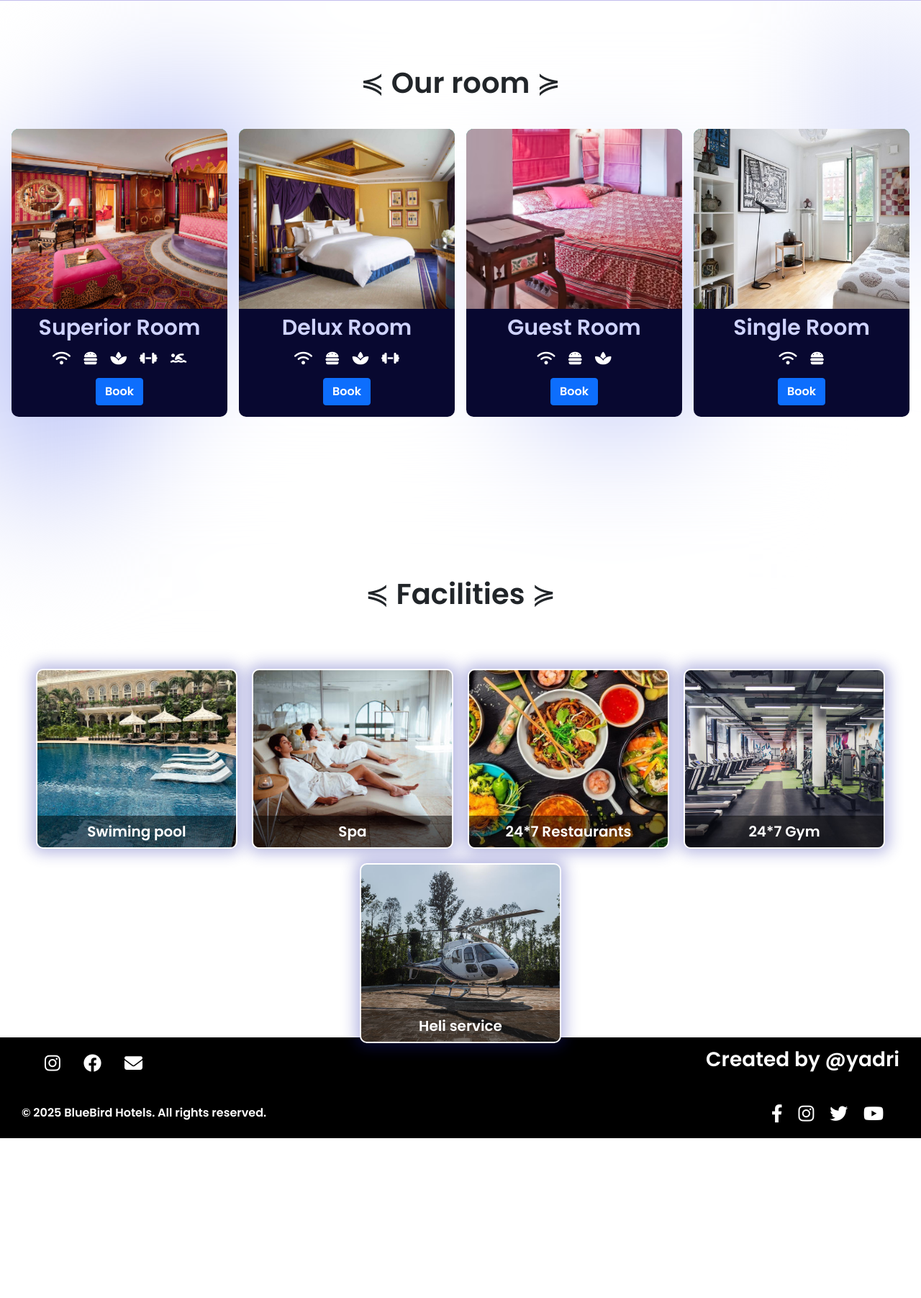
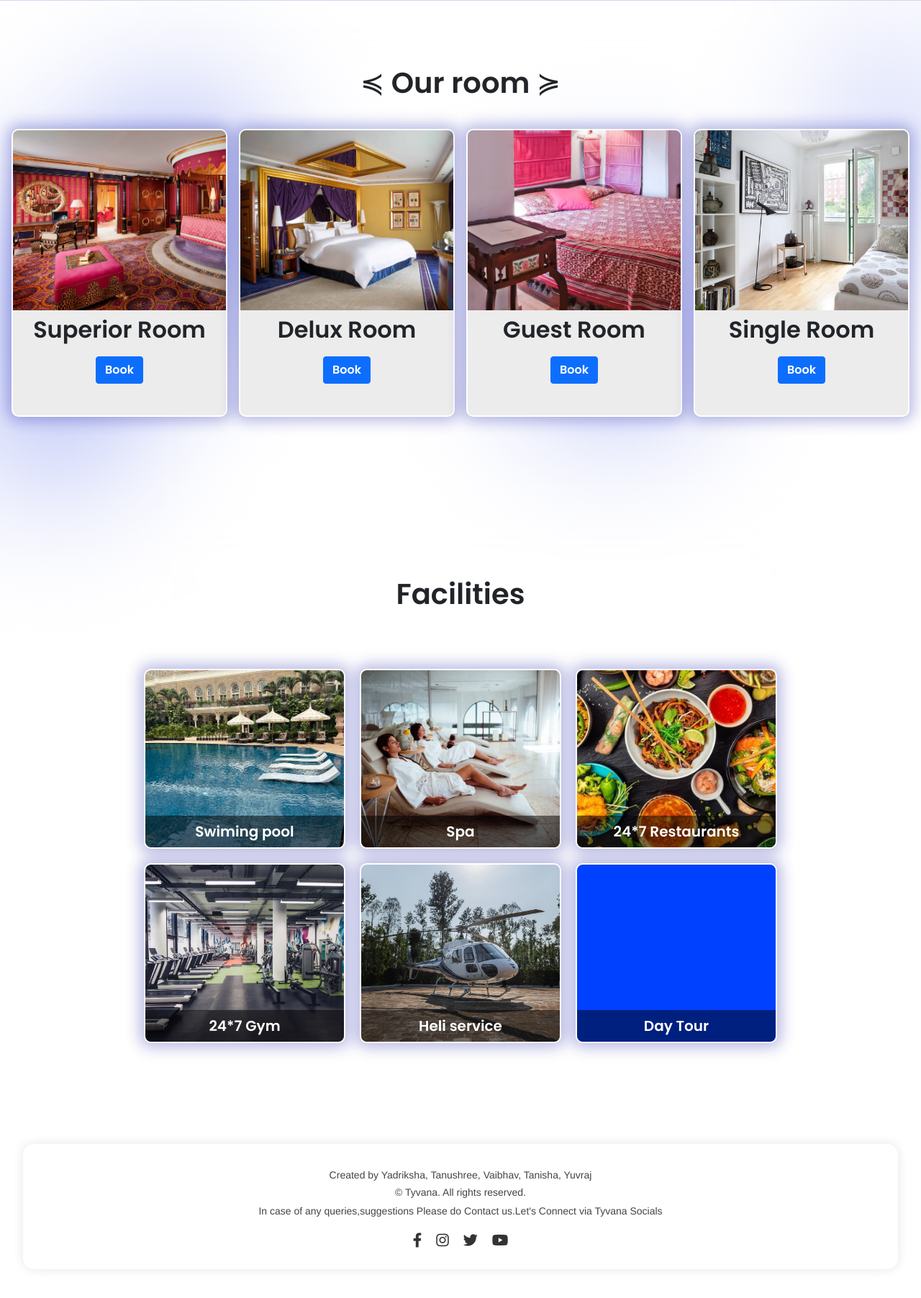
Before and after one commit to yadrikshauprety/dbms, a PHP site: page /hotelmanage_system/home.php in a window 1280 px wide. Shown: the part 799-2602 px from the top of the page at 72% size. Before the commit the page ends 2380 px from the top, so only its background shows below. Run offline with PHP 8.4, Linux system fonts and the light colour scheme; a user stored in the database is signed in.

Commit message:
Add files via upload

```diff
--- a/Hotel-Management-System/css/home.css
+++ b/Hotel-Management-System/css/home.css
@@ -21,11 +21,11 @@
     /* text-shadow: var(--bg-text-shadow); */
 }
 
-nav{
+nav {
     position: fixed;
     height: 60px;
     width: 100%;
-    background-color: rgba(255, 255, 255, 0.279);
+    background-color: #ffffff; /* Solid white background */
     z-index: 200;
     display: flex;
     justify-content: space-between;
@@ -33,6 +33,7 @@ nav{
     padding: 0px 100px;
     /* box-shadow: 0px 0px 6px 2px rgba(0, 0, 0, 0.386); */
 }
+
 
 nav ul{
     width: 500px;
@@ -100,13 +101,13 @@ ul li a:hover{
     height: 100vh;
     /* padding: 0 50px; */
 }
-#firstsection .carousel-inner::after{
+/*#firstsection .carousel-inner::after{
     content: "";
     position: absolute;
     height: 100vh;
     width: 100%;
     background-color: rgba(178, 170, 236, 0.533);
-}
+}*/
 
 #firstsection .carousel-item{
     overflow: hidden;
@@ -185,7 +186,17 @@ ul li a:hover{
     background-color: rgb(8, 8, 48);
     border-radius: 10px;
     overflow: hidden;
-    /* margin: 0 20px; */
+    /* margin: 0 20px*/
+    border: 2px solid white;
+    background-color: #ececec;
+    background-size: cover;
+    background-position: center;
+    border-radius: 10px;
+    overflow: hidden;
+    position: relative;
+    box-shadow: var(--bg-box-shadow);
+    transition: transform 0.2s ease;
+
 }
 
 .hotelphoto{
@@ -212,8 +223,8 @@ ul li a:hover{
     text-align: center;
 }
 
-.roomdata h2{
-color: rgb(207, 211, 255);
+.roomdata h4{
+color: rgb(21, 21, 21);
 font-size: 30px;
 }
 
@@ -248,13 +259,17 @@ font-size: 30px;
 }
 
 #thirdsection{
-    height: 80vh;
+   /* height: 80vh;*/
     width: 100%;
+    padding-bottom:60px;
     /* background-color: black; */
 }
 
 .facility {
     width: 100%;
+    max-width:1000px;
+    margin:auto;
+
     display: flex;
     justify-content: center;
     flex-wrap: wrap;
@@ -310,32 +325,46 @@ font-size: 30px;
     background-image: url(../image/heli.jpg);
 }
 
-
-#contactus{
-    height: 70px;
-    width: 100%;
-    background-color: black;
-    display: flex;
-    justify-content: space-between;
-    align-items: center;
-    padding:0 100px;
+#contactus.contact-box {
+  width: 95%;
+  max-width: 1400px;
+  margin: 40px auto;
+  padding: 30px 40px;
+  background-color: #ffffff;
+  border-radius: 15px;
+  box-shadow: 0 0 15px rgba(0, 0, 0, 0.1);
+  display: flex;
+  flex-direction: column;
+  align-items: center;
+  text-align: center;
 }
 
-#contactus .social{
-    width: 200px;
-    display: flex;
-    justify-content: space-evenly;
+#contactus .createdby h6,
+#contactus .createdby p {
+  font-family: 'Helvetica Neue', sans-serif;
+  font-weight: 300;
+  font-size: 14px;
+  color: #444;
+  margin: 5px 0;
 }
 
-#contactus i{
-    color: white;
-    font-size: 25px;
-    cursor: pointer;
+#contactus .social {
+  margin-top: 15px;
+  display: flex;
+  gap: 20px;
 }
 
-#contactus .createdby{
-    color: white;
+#contactus .social i {
+  font-size: 20px;
+  color: #333;
+  cursor: pointer;
+  transition: color 0.3s ease;
 }
+
+#contactus .social i:hover {
+  color: #007bff;
+}
+
 
 /* responsive stuff */
 
@@ -397,7 +426,7 @@ font-size: 30px;
         height: 100vh;
     }
     .facility{
-        height: 70%;
+        height: 80%;
         flex-wrap: wrap;
     }
     .facility .box{
@@ -417,7 +446,7 @@ font-size: 30px;
     }
 
     #contactus{
-        padding: 0 30px;
+        padding: 0 50px;
     }
 }
 #contactus{
--- a/Hotel-Management-System/home.php
+++ b/Hotel-Management-System/home.php
@@ -22,7 +22,7 @@ if($usermail == true){
     <meta http-equiv="X-UA-Compatible" content="IE=edge">
     <meta name="viewport" content="width=device-width, initial-scale=1.0">
     <link rel="stylesheet" href="./css/home.css">
-    <title>Hotel blue bird</title>
+    <title>Tyvana</title>
     <!-- boot -->
     <link href="https://cdn.jsdelivr.net/npm/bootstrap@5.0.2/dist/css/bootstrap.min.css" rel="stylesheet" integrity="sha384-EVSTQN3/azprG1Anm3QDgpJLIm9Nao0Yz1ztcQTwFspd3yD65VohhpuuCOmLASjC" crossorigin="anonymous">
     <script src="https://cdn.jsdelivr.net/npm/bootstrap@5.0.2/dist/js/bootstrap.bundle.min.js" integrity="sha384-MrcW6ZMFYlzcLA8Nl+NtUVF0sA7MsXsP1UyJoMp4YLEuNSfAP+JcXn/tWtIaxVXM" crossorigin="anonymous"></script>
@@ -45,7 +45,7 @@ if($usermail == true){
   <nav>
     <div class="logo">
       <img class="bluebirdlogo" src="" alt="">
-      <p>Velora</p>
+      <p>Tyvana</p>
     </div>
     <ul>
       <li><a href="#firstsection">Home</a></li>
@@ -59,7 +59,7 @@ if($usermail == true){
   <section id="firstsection" class="carousel slide carousel_section" data-bs-ride="carousel">
     <div class="carousel-inner">
         <div class="carousel-item active">
-            <img class="carousel-image" src="./image/hotel1.jpg">
+            <img class="carousel-image" src="./image/tanhpotek.jpg">
         </div>
         <div class="carousel-item">
             <img class="carousel-image" src="./image/hotel2.jpg">
@@ -129,13 +129,7 @@ if($usermail == true){
                         <!-- <option value="1">2</option>
                         <option value="1">3</option> -->
                     </select>
-                    <select name="Meal" class="selectinput">
-						<option value selected >Meal</option>
-                        <option value="Room only">Room only</option>
-                        <option value="Breakfast">Breakfast</option>
-						<option value="Half Board">Half Board</option>
-						<option value="Full Board">Full Board</option>
-					</select>
+
                     <div class="datesection">
                         <span>
                             <label for="cin"> Check-In</label>
@@ -210,13 +204,7 @@ if($usermail == true){
           <div class="hotelphoto h1"></div>
           <div class="roomdata">
             <h2>Superior Room</h2>
-            <div class="services">
-              <i class="fa-solid fa-wifi"></i>
-              <i class="fa-solid fa-burger"></i>
-              <i class="fa-solid fa-spa"></i>
-              <i class="fa-solid fa-dumbbell"></i>
-              <i class="fa-solid fa-person-swimming"></i>
-            </div>
+
             <button class="btn btn-primary bookbtn" onclick="openbookbox()">Book</button>
           </div>
         </div>
@@ -224,12 +212,7 @@ if($usermail == true){
           <div class="hotelphoto h2"></div>
           <div class="roomdata">
             <h2>Delux Room</h2>
-            <div class="services">
-              <i class="fa-solid fa-wifi"></i>
-              <i class="fa-solid fa-burger"></i>
-              <i class="fa-solid fa-spa"></i>
-              <i class="fa-solid fa-dumbbell"></i>
-            </div>
+
             <button class="btn btn-primary bookbtn" onclick="openbookbox()">Book</button>
           </div>
         </div>
@@ -237,11 +220,7 @@ if($usermail == true){
           <div class="hotelphoto h3"></div>
           <div class="roomdata">
             <h2>Guest Room</h2>
-            <div class="services">
-              <i class="fa-solid fa-wifi"></i>
-              <i class="fa-solid fa-burger"></i>
-              <i class="fa-solid fa-spa"></i>
-            </div>
+
             <button class="btn btn-primary bookbtn" onclick="openbookbox()">Book</button>
           </div>
         </div>
@@ -249,10 +228,7 @@ if($usermail == true){
           <div class="hotelphoto h4"></div>
           <div class="roomdata">
             <h2>Single Room</h2>
-            <div class="services">
-              <i class="fa-solid fa-wifi"></i>
-              <i class="fa-solid fa-burger"></i>
-            </div>
+
             <button class="btn btn-primary bookbtn" onclick="openbookbox()">Book</button>
           </div>
         </div>
@@ -261,7 +237,7 @@ if($usermail == true){
   </section>
 
   <section id="thirdsection">
-    <h1 class="head">≼ Facilities ≽</h1>
+    <h1 class="head">Facilities </h1>
     <div class="facility">
       <div class="box">
         <h2>Swiming pool</h2>
@@ -278,21 +254,17 @@ if($usermail == true){
       <div class="box">
         <h2>Heli service</h2>
       </div>
+       <div class="box">
+        <h2>Day Tour</h2>
+      </div>
     </div>
   </section>
-
-  <section id="contactus">
-    <div class="social">
-      <i class="fa-brands fa-instagram"></i>
-      <i class="fa-brands fa-facebook"></i>
-      <i class="fa-solid fa-envelope"></i>
-    </div>
-    <div class="createdby">
-      <h3>Created by @yadri</h3>
-    </div>
-  </section>
-      <footer id="contactus">
-     <div class="createdby">© 2025 BlueBird Hotels. All rights reserved.</div>
+<footer class="contact-box" id="contactus">
+  <div class="createdby">
+    <h6>Created by Yadriksha, Tanushree, Vaibhav, Tanisha, Yuvraj</h6>
+    <p>© Tyvana. All rights reserved.</p>
+    <p>In case of any queries,suggestions Please do Contact us.Let's Connect via Tyvana Socials</p>
+  </div>
   <div class="social">
     <i class="fab fa-facebook-f"></i>
     <i class="fab fa-instagram"></i>
@@ -300,6 +272,7 @@ if($usermail == true){
     <i class="fab fa-youtube"></i>
   </div>
 </footer>
+
 
 </body>
 
```
Also changed, not shown: Hotel-Management-System/admin/staff.php (+8 -8 lines), Hotel-Management-System/css/login.css (+8 -7 lines), Hotel-Management-System/index.php (+4 -7 lines), Hotel-Management-System/image/tanhapotek3.jpg (added), Hotel-Management-System/image/tanhapotekpart2.jpg (added), Hotel-Management-System/image/tanhpotek.jpg (added).
